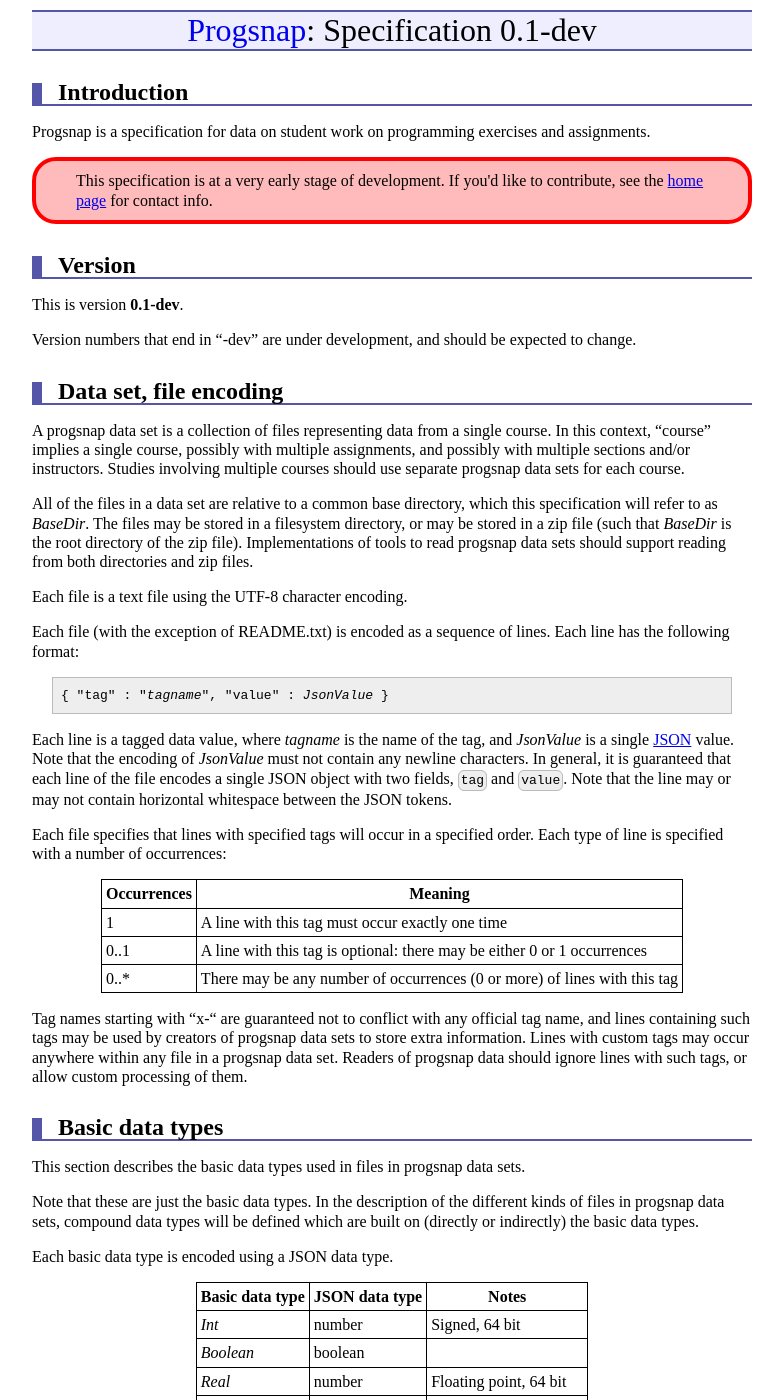
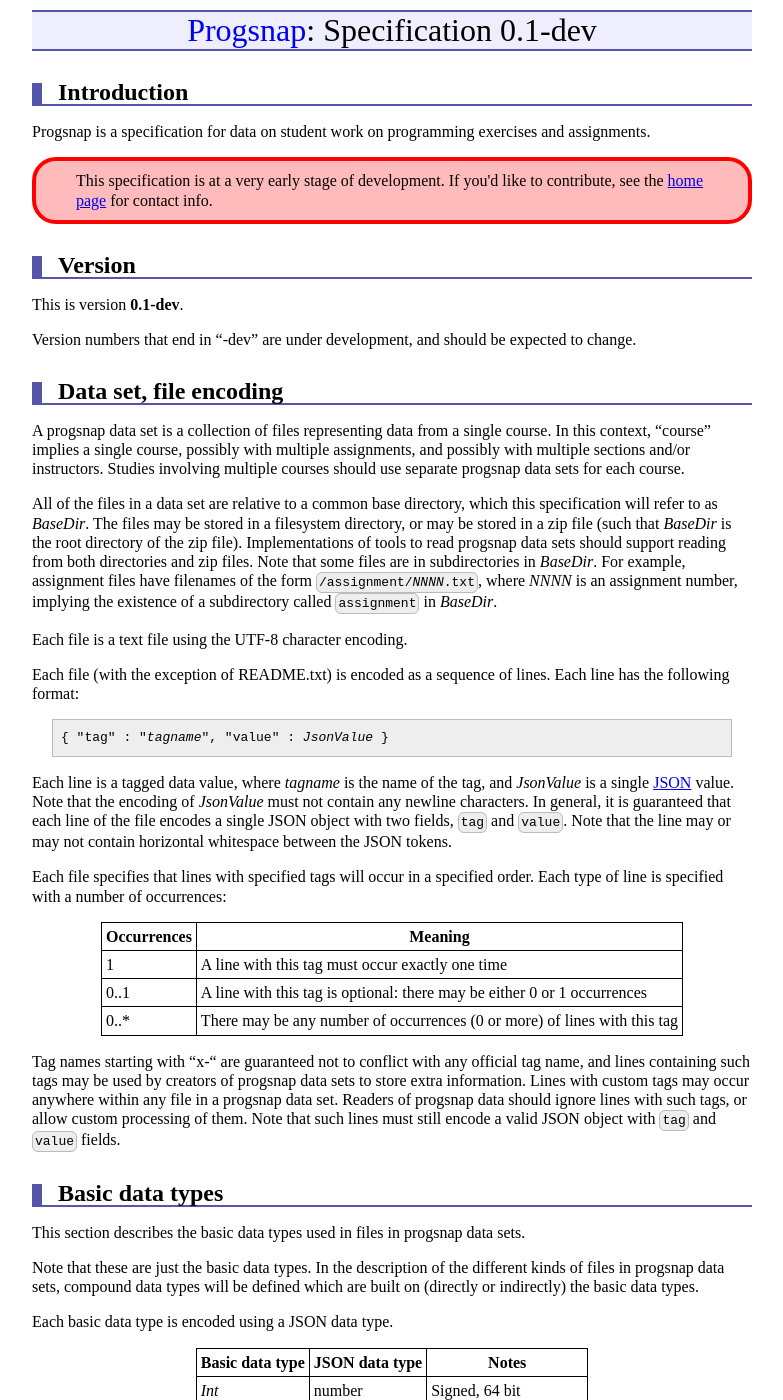
Before and after one commit to cloudcoderdotorg/progsnap-spec, a Jekyll site: the page built from spec-0.1-dev.md, in a window 1280 px wide and 1400 px high. Shown: the whole window, without its empty margins (248-1031 px from the left). Built offline with Jekyll 4.4.1, drawn with Linux system fonts in a browser that asks for light colours; Markdown is read by kramdown in place of the engine named in the settings; some of the changed text lies outside the part shown.

Commit message:
use subdirectories for assignments & work history
I.e., assignemnts are "/assignment/NNNN.txt", and
work history files are "/history/NNNN/MMMM.txt".

This avoids having huge numbers of files in a single
directory.

```diff
--- a/spec-0.1-dev.md
+++ b/spec-0.1-dev.md
@@ -21,7 +21,7 @@ Version numbers that end in "-dev" are under development, and should be expected
 
 A progsnap data set is a collection of files representing data from a single course.  In this context, "course" implies a single course, possibly with multiple assignments, and possibly with multiple sections and/or instructors.   Studies involving multiple courses should use separate progsnap data sets for each course.
 
-All of the files in a data set are relative to a common base directory, which this specification will refer to as *BaseDir*.  The files may be stored in a filesystem directory, or may be stored in a zip file (such that *BaseDir* is the root directory of the zip file).  Implementations of tools to read progsnap data sets should support reading from both directories and zip files.
+All of the files in a data set are relative to a common base directory, which this specification will refer to as *BaseDir*.  The files may be stored in a filesystem directory, or may be stored in a zip file (such that *BaseDir* is the root directory of the zip file).  Implementations of tools to read progsnap data sets should support reading from both directories and zip files.  Note that some files are in subdirectories in *BaseDir*.  For example, assignment files have filenames of the form <code>/assignment/<i>NNNN</i>.txt</code>, where <i>NNNN</i> is an assignment number, implying the existence of a subdirectory called <code>assignment</code> in *BaseDir*.
 
 Each file is a text file using the UTF-8 character encoding.
 
@@ -41,7 +41,7 @@ Occurrences | Meaning
 0..1        | A line with this tag is optional: there may be either 0 or 1 occurrences
 0..\*       | There may be any number of occurrences (0 or more) of lines with this tag
 
-Tag names starting with "x-" are guaranteed not to conflict with any official tag name, and lines containing such tags may be used by creators of progsnap data sets to store extra information.  Lines with custom tags may occur anywhere within any file in a progsnap data set.  Readers of progsnap data should ignore lines with such tags, or allow custom processing of them.
+Tag names starting with "x-" are guaranteed not to conflict with any official tag name, and lines containing such tags may be used by creators of progsnap data sets to store extra information.  Lines with custom tags may occur anywhere within any file in a progsnap data set.  Readers of progsnap data should ignore lines with such tags, or allow custom processing of them.  Note that such lines must still encode a valid JSON object with `tag` and `value` fields.
 
 # Basic data types
 
@@ -254,7 +254,7 @@ student  | *Student*     | 0..\*       | Information about a student
 
 ## Assignment file
 
-A progsnap data set must contain at least one assignment file, and may contain multiple assignment files.  An assignment file has a path (relative to *BaseDir*) of the form <code>/assignment\_<i>NNNN</i>.dat</i></code>, where *NNNN* is an integer assignment number.  It is recommended (but not required) that the assignment number is padded with leading zeroes as necessary so that all assignment filenames in a data set have the same length.
+A progsnap data set must contain at least one assignment file, and may contain multiple assignment files.  An assignment file has a path (relative to *BaseDir*) of the form <code>/assignment/<i>NNNN</i>.dat</i></code>, where *NNNN* is an integer assignment number.  It is recommended (but not required) that the assignment number is padded with leading zeroes as necessary so that all assignment filenames in a data set have the same length.
 
 An assignment file contains the following lines in the following order:
 
@@ -269,7 +269,7 @@ test       | *Test*        | 0..\*       | test cases for the assignment
 
 ## Work history file
 
-A work history file represents one student's work on one assignment.  Each progsnap data set will typically have many work history files.  Work history files have paths (relative to *BaseDir*) of the form <code>/history\_<i>NNNN</i>\_<i>XXXX</i>.dat</code>, where *NNNN* is an assignment number, and *XXXX* is a student number.  It is recommended (but not required) that the student number and assignment number are padded with leading zeroes as necessary so that all work history filenames in a dataset have the same length.
+A work history file represents one student's work on one assignment.  Each progsnap data set will typically have many work history files.  Work history files have paths (relative to *BaseDir*) of the form <code>/history/<i>NNNN</i>/<i>XXXX</i>.dat</code>, where *NNNN* is an assignment number, and *XXXX* is a student number.  It is recommended (but not required) that the student number and assignment number are padded with leading zeroes as necessary so that all work history filenames in a dataset have the same length.
 
 Each line in a work history file represents an event.  One common feature of each event (other than those tagged with custom tags beginning with *x-*) is that the value of the line is guaranteed to have a field called "ts" whose value is a *Timestamp*, which records the time when the event occurred.  The lines in a work history file (with the possible exception of lines with custom tags) are ordered by nondecreasing event timestamp values.
 
```
